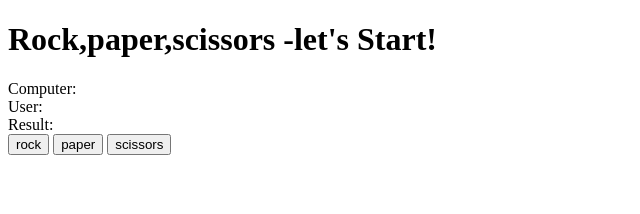
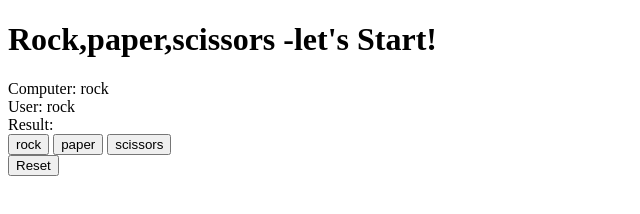
Before and after one commit to Godfrey-Alimony/Rock-Paper-Scissors-Project, a plain HTML site: page index.html in a window 1280 px wide. Both pictures are taken after a click on the button "rock". Shown: the whole page, without its empty margins (0-640 px from the left). Drawn offline with Linux system fonts and the light colour scheme.

Commit message:
my third commit

```diff
--- /dev/null
+++ b/app.js
@@ -0,0 +1,44 @@
+const options = ["rock","paper","scissors"];
+const resultArray = ["draw", "win", "lose"];
+let result = "";
+
+const getComputerPlay = () => {
+    const computerRandomNumber = Math.floor(Math.random() * 3);
+    const computerChosenOption = options[computerRandomNumber];
+    console.log("computerChosenOption", computerChosenOption);
+    return computerChosenOption;
+};
+
+const gameLogic = (user) => {
+    const computer = getComputerPlay();
+    //logic
+    if (computer == "rock" && user == "rock")
+    result = resultArray[0];
+    console.log("result: draw");
+
+
+    console.log("computer choice:",computer);
+    document.getElementById("computersChoice").innerHTML = computer;
+};
+
+const rockOption = document
+.getElementById("rock")
+.addEventListener("click",function() {
+    console.log("rock was clicked!");
+    document.getElementById("userChoice").innerHTML ="rock"
+    gameLogic("rock");
+});
+
+const paperOption = document
+.getElementById("paper")
+.addEventListener("click",function() {
+    console.log("paper was clicked!");
+    document.getElementById("userChoice").innerHTML ="paper"
+});
+
+const scissorsOption = document
+.getElementById("scissors")
+.addEventListener("click",function() {
+    console.log("scissors was clicked!");
+    document.getElementById("userChoice").innerHTML ="scissors"
+});
--- a/index.html
+++ b/index.html
@@ -16,7 +16,11 @@
             <button class="rock" id="rock">rock</button>
             <button class="paper" id="paper">paper</button>
             <button class="scissors" id="scissors">scissors</button>
-        </div>
-        </div>
+            <div class="resetButtonContainer">
+                <button class="resetButton" id="reset">Reset</button>
+            </div>
+           </div>
+          </div>
+        <script src="./app.js"></script>
     </body>
 </html>
```
Also changed, not shown: App.css (deleted), App.js (deleted), app.css (added).
